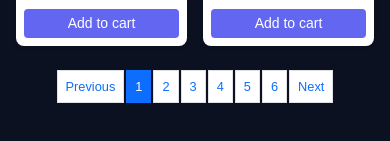
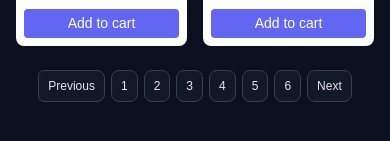
Before and after one commit to jojo-saturo/ShopOnline, a React (Vite) app: page / in a window 390 px wide. Shown: the part 1759-1900 px from the top of the page. Built offline with nearby package versions, Linux system fonts and the light colour scheme.

Commit message:
style: enhance pagination UI with the web theme

```diff
--- a/src/App.css
+++ b/src/App.css
@@ -98,6 +98,39 @@ body {
   text-overflow: ellipsis;
 }
 
+.pagination .page-link {
+  background-color: #111827;
+  color: #e5e7eb;
+  border: 1px solid #374151;
+  transition: all 0.2s ease;
+}
+
+.pagination .page-link:hover {
+  background-color: #252d40;
+  color: #f0d9a0;
+  border-color: #d6b36a;
+}
+
+.pagination .page-item.active .page-link {
+  background-color: #d6b36a;
+  border-color: #d6b36a;
+  color: #111827;
+  font-weight: 700;
+}
+
+/* Disabled buttons */
+.pagination .page-item.disabled .page-link {
+  background-color: #0b1120;
+  color: #6b7280;
+  border-color: #252d40;
+  opacity: 0.65;
+}
+
+.pagination .page-link {
+  border-radius: 8px;
+  margin: 0 2px;
+}
+
 /* Smaller mobile screens */
 @media (max-width: 400px) {
   .product-image-wrapper {
@@ -121,4 +154,8 @@ body {
     padding: 0.375rem 0.5rem;
     font-size: 0.8rem;
   }
+  .pagination .page-link {
+    padding: 6px 9px;
+    font-size: 12px;
+  }
 }
--- a/src/components/Pagination.jsx
+++ b/src/components/Pagination.jsx
@@ -8,9 +8,10 @@ const Pagination = ({
   handleNext,
 }) => {
   return (
-    <nav className="d-flex justify-content-center mt-4 mb-4 aria-label=Product pagination">
-      <ul className="pagination flex-nowrap justify-content-center mb-o">
-        <li className={`page-items $ {currentPage === 1 ? "disabled" : ""}`}>
+    <nav className="d-flex justify-content-center mt-4 mb-4"
+    aria-label="Product pagination">
+      <ul className="pagination flex-nowrap justify-content-center mb-0">
+        <li className={`page-item $ {currentPage === 1 ? "disabled" : ""}`}>
           <button
             className="page-link"
             onClick={handlePrevious}
```
